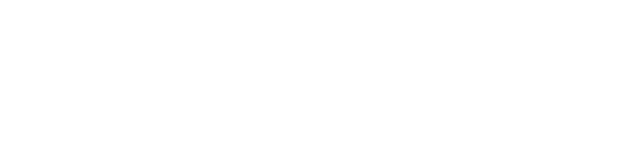
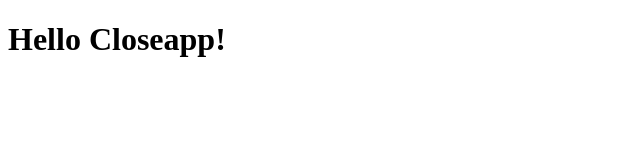
Before and after one commit to gasner/closeappcode, a plain HTML site: page index.html in a window 1280 px wide. Shown: the whole page, without its empty margins (0-640 px from the left). Drawn offline with Linux system fonts and the light colour scheme.

Commit message:
add title

```diff
--- a/index.html
+++ b/index.html
@@ -7,6 +7,6 @@
     <title>הפרוייקט שלי</title>
 </head>
 <body>
-
+    <h1>Hello Closeapp!</h1>
 </body>
 </html>
```
